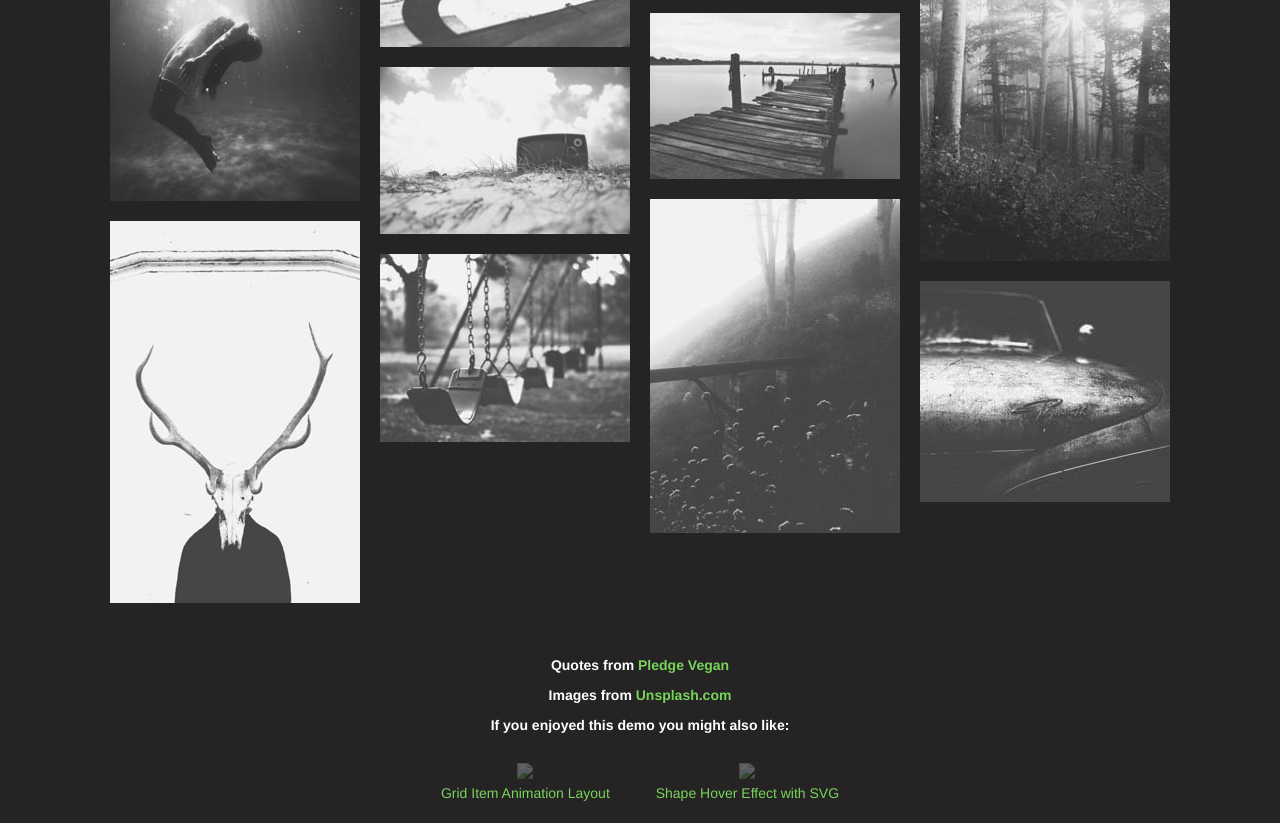
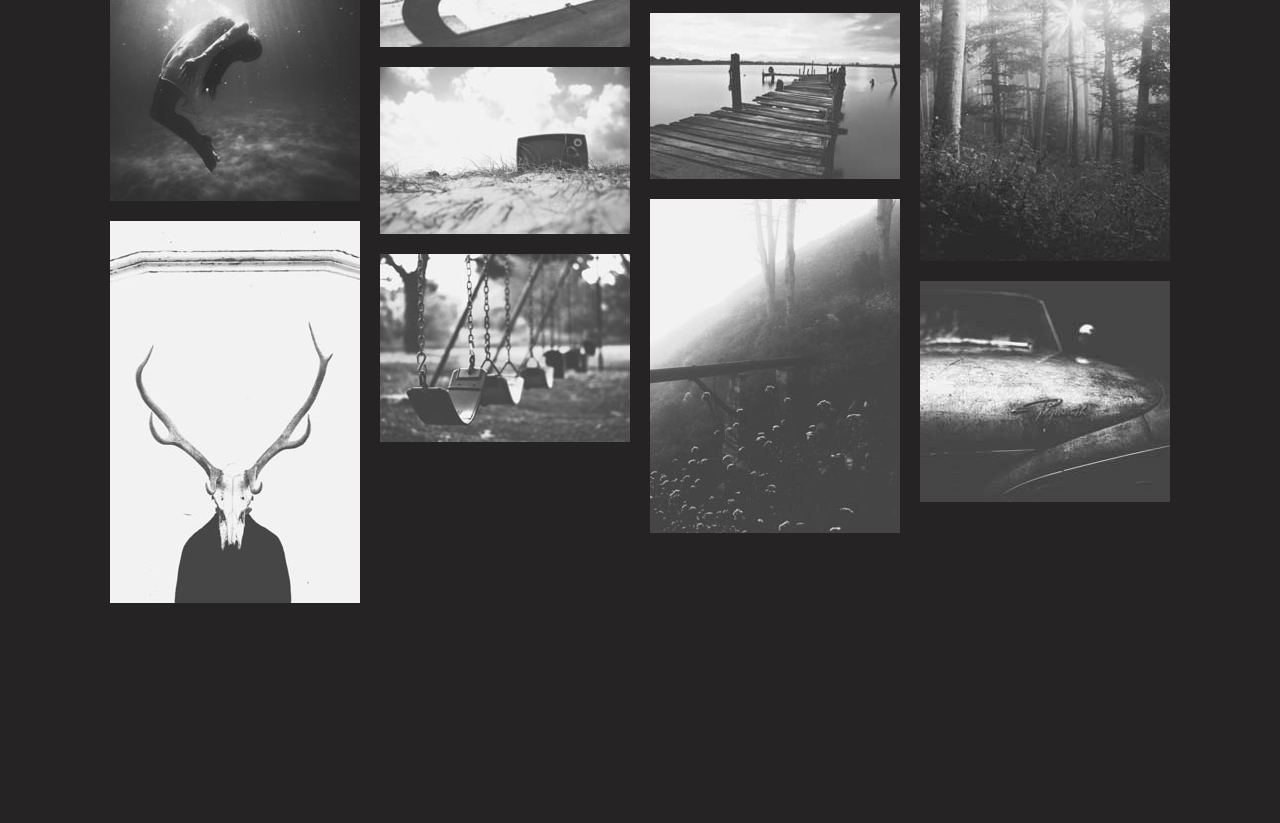
Before and after one commit to gizemny/backbone-blog, a plain HTML site: page projects/index.html in a window 1280 px wide. Shown: the part 1201-2024 px from the top of the page. After the commit the page ends 1856 px from the top, so only its background shows below. Drawn offline with nearby package versions, Linux system fonts and the light colour scheme.

Commit message:
updated projects index

```diff
--- a/projects/index.html
+++ b/projects/index.html
@@ -440,20 +440,7 @@
 			<!-- /preview -->
 		</div>
 		<!-- /content -->
-		<!-- Related demos -->
-		<section class="content content--related">
-			<p>Quotes from <a href="http://www.pledgevegan.com/vegan-spotlight/top-100-vegan-quotes">Pledge Vegan</a></p>
-			<p>Images from <a href="http://www.unsplash.com">Unsplash.com</a></p>
-			<p>If you enjoyed this demo you might also like:</p>
-			<a class="media-item" href="http://tympanus.net/Development/AnimatedGridLayout/">
-				<img class="media-item__img" src="img/related/GridItemAnimation.jpg">
-				<h3 class="media-item__title">Grid Item Animation Layout</h3>
-			</a>
-			<a class="media-item" href="http://tympanus.net/Tutorials/ShapeHoverEffectSVG/">
-				<img class="media-item__img" src="img/related/ShapeHoverEffect.png">
-				<h3 class="media-item__title">Shape Hover Effect with SVG</h3>
-			</a>
-		</section>
+
 	</div>
 <!--Start Footer-->
 	<div class="container-fluid">
```
